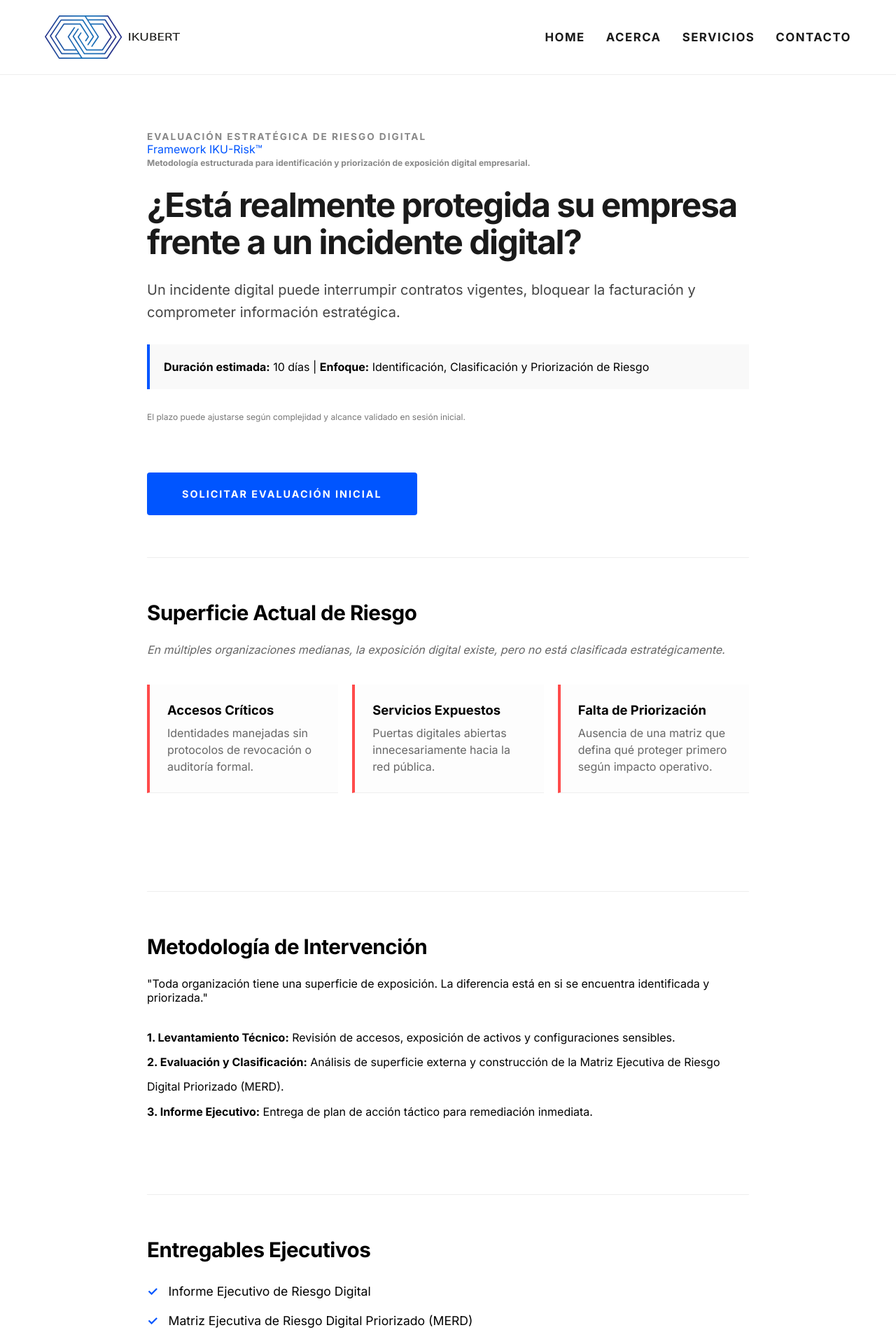
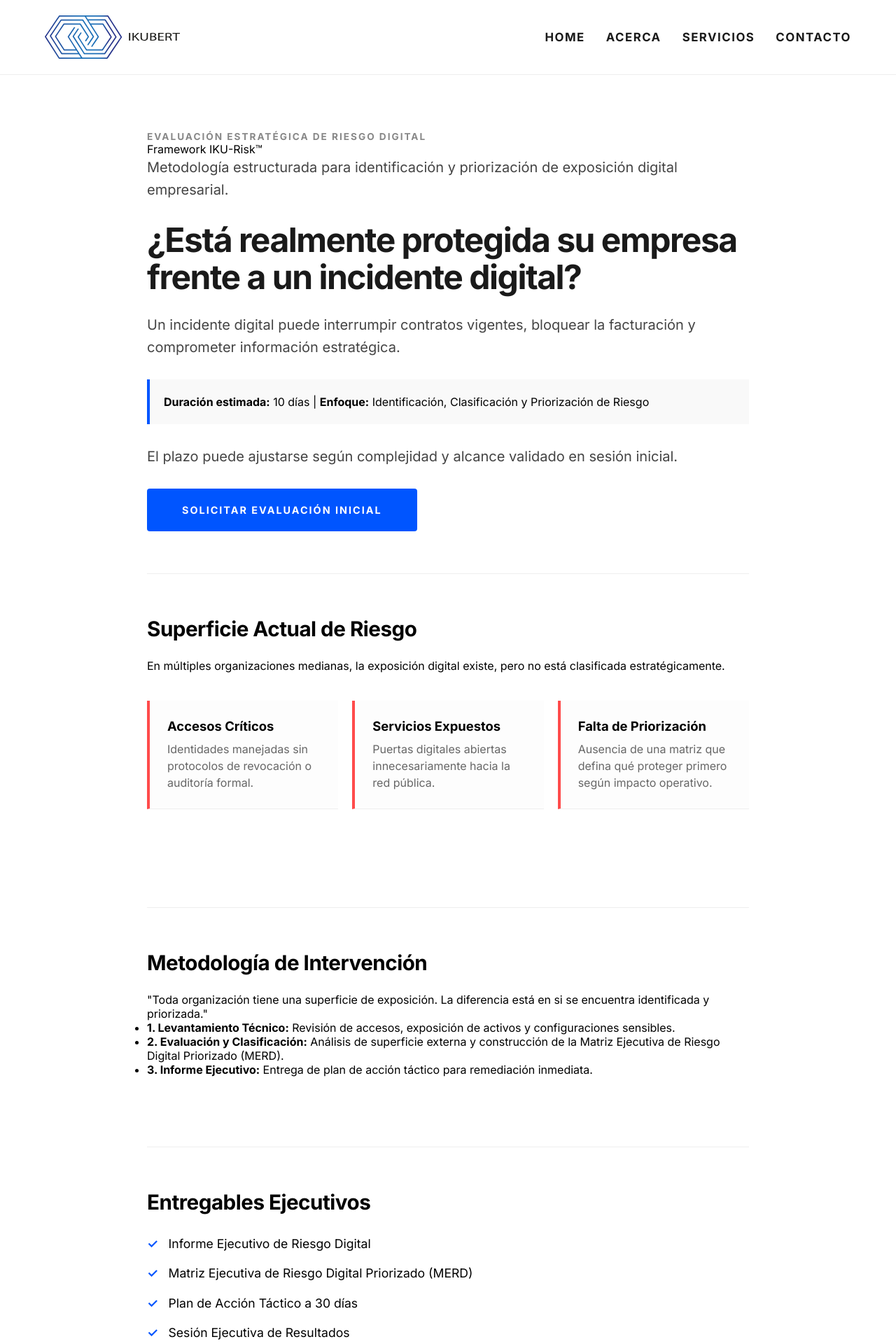
Before and after one commit to IKUBERT/ikubert.github.io, a Jekyll site: the page built from servicios/diagnostico-digital.html, in a window 1280 px wide. Shown: the top 1920 px of the page at 70% size. Built offline with Jekyll 4.4.1, drawn with Linux system fonts in a browser that asks for light colours.

Commit message:
Update diagnostico-digital.html

```diff
--- a/servicios/diagnostico-digital.html
+++ b/servicios/diagnostico-digital.html
@@ -7,8 +7,9 @@
 
     <section class="hero-l">
         <span class="auth-line">Evaluación Estratégica de Riesgo Digital</span>
-        <span class="framework-tag" style="color: #0055ff;">Framework IKU-Risk™</span>
-        <p style="font-size:0.75rem; color:#888; margin-bottom:15px; font-weight:600;">
+        <span class="framework-tag">Framework IKU-Risk™</span>
+
+        <p class="subtitle-hero">
             Metodología estructurada para identificación y priorización de exposición digital empresarial.
         </p>
 
@@ -18,66 +19,59 @@
             Un incidente digital puede interrumpir contratos vigentes, bloquear la facturación y comprometer información estratégica.
         </p>
 
-        <span class="meta-hero">
+        <div class="meta-hero">
             <strong>Duración estimada:</strong> 10 días |
             <strong>Enfoque:</strong> Identificación, Clasificación y Priorización de Riesgo
-        </span>
+        </div>
 
-        <p style="font-size:0.75rem; color:#777; margin-top:10px;">
+        <p class="small-note">
             El plazo puede ajustarse según complejidad y alcance validado en sesión inicial.
         </p>
 
-        <a href="{{ site.baseurl }}/contacto" class="btn-main" style="margin-top:40px;">
+        <a href="{{ site.baseurl }}/contacto" class="btn-main">
             Solicitar Evaluación Inicial
         </a>
     </section>
 
-
     <section class="section-l">
         <h2>Superficie Actual de Riesgo</h2>
-
-        <p style="color:#666; font-style:italic; margin-bottom:30px;">
+        <p class="italic-intro">
             En múltiples organizaciones medianas, la exposición digital existe, pero no está clasificada estratégicamente.
         </p>
 
         <div class="problem-box">
-            <div class="p-item" style="border-left-color: #ff4b4b;">
+            <div class="p-item">
                 <h4>Accesos Críticos</h4>
                 <p>Identidades manejadas sin protocolos de revocación o auditoría formal.</p>
             </div>
 
-            <div class="p-item" style="border-left-color: #ff4b4b;">
+            <div class="p-item">
                 <h4>Servicios Expuestos</h4>
                 <p>Puertas digitales abiertas innecesariamente hacia la red pública.</p>
             </div>
 
-            <div class="p-item" style="border-left-color: #ff4b4b;">
+            <div class="p-item">
                 <h4>Falta de Priorización</h4>
                 <p>Ausencia de una matriz que defina qué proteger primero según impacto operativo.</p>
             </div>
         </div>
     </section>
 
-
     <section class="section-l">
         <h2>Metodología de Intervención</h2>
-
-        <p style="margin-bottom:30px;">
+        <p class="quote-text">
             "Toda organización tiene una superficie de exposición. La diferencia está en si se encuentra identificada y priorizada."
         </p>
 
-        <ul style="list-style:none; padding:0; line-height:2.2;">
+        <ul class="method-list">
             <li>
                 <strong>1. Levantamiento Técnico:</strong>
                 Revisión de accesos, exposición de activos y configuraciones sensibles.
             </li>
-
             <li>
                 <strong>2. Evaluación y Clasificación:</strong>
-                Análisis de superficie externa y construcción de la
-                Matriz Ejecutiva de Riesgo Digital Priorizado (MERD).
+                Análisis de superficie externa y construcción de la Matriz Ejecutiva de Riesgo Digital Priorizado (MERD).
             </li>
-
             <li>
                 <strong>3. Informe Ejecutivo:</strong>
                 Entrega de plan de acción táctico para remediación inmediata.
@@ -85,10 +79,8 @@
         </ul>
     </section>
 
-
     <section class="section-l">
         <h2>Entregables Ejecutivos</h2>
-
         <div class="check-list">
             <div class="check-item">Informe Ejecutivo de Riesgo Digital</div>
             <div class="check-item">Matriz Ejecutiva de Riesgo Digital Priorizado (MERD)</div>
@@ -97,52 +89,24 @@
         </div>
     </section>
 
-
     <div class="complementary-box">
         <h3>Servicios Complementarios</h3>
-
-        <p style="font-size:0.85rem; color:#666; margin-bottom:10px;">
-            Si su organización requiere un análisis más amplio, puede combinar esta intervención con:
-        </p>
-
+        <p>Si su organización requiere un análisis más amplio, puede combinar esta intervención con:</p>
         <ul>
             <li>
-                <a href="{{ site.baseurl }}/servicios/optimizacion-operativa">
-                    Programa de Optimización Operativa (IKU-Opt™)
-                </a>
+                <a href="{{ site.baseurl }}/servicios/optimizacion-operativa">Programa de Optimización Operativa (IKU-Opt™)</a>
             </li>
-
             <li>
-                <a href="{{ site.baseurl }}/servicios/radiografia-empresarial">
-                    Radiografía Empresarial (IKU-Struct™)
-                </a>
+                <a href="{{ site.baseurl }}/servicios/radiografia-empresarial">Radiografía Empresarial (IKU-Struct™)</a>
             </li>
         </ul>
     </div>
 
-
-    <section style="text-align: center; padding: 100px 0;">
-
-        <p style="font-size:0.9rem; color:#555; margin-bottom:20px;">
-            Una exposición digital no identificada puede transformarse en un evento financiero no presupuestado.
-        </p>
-
-        <h2 style="font-size: 2rem; margin-bottom: 20px;">
-            La prevención es más económica que la recuperación.
-        </h2>
-
-        <p style="color: #666; margin-bottom: 40px;">
-            Coordinemos una sesión ejecutiva de evaluación inicial.
-        </p>
-
-        <a href="{{ site.baseurl }}/contacto" class="btn-main">
-            Agendar Sesión Ejecutiva
-        </a>
-
-        <p style="font-size: 0.65rem; text-transform: uppercase; letter-spacing: 1px; margin-top: 30px; color: #aaa;">
-            Servicios ejecutados bajo metodología propietaria IKUBERT™
-        </p>
-
+    <section class="final-cta">
+        <p>Una exposición digital no identificada puede transformarse en un evento financiero no presupuestado.</p>
+        <h2>La prevención es más económica que la recuperación.</h2>
+        <p>Coordinemos una sesión ejecutiva de evaluación inicial.</p>
+        <a href="{{ site.baseurl }}/contacto" class="btn-main">Agendar Sesión Ejecutiva</a>
+        <p class="disclaimer">Servicios ejecutados bajo metodología propietaria IKUBERT™</p>
     </section>
-
 </div>
```
